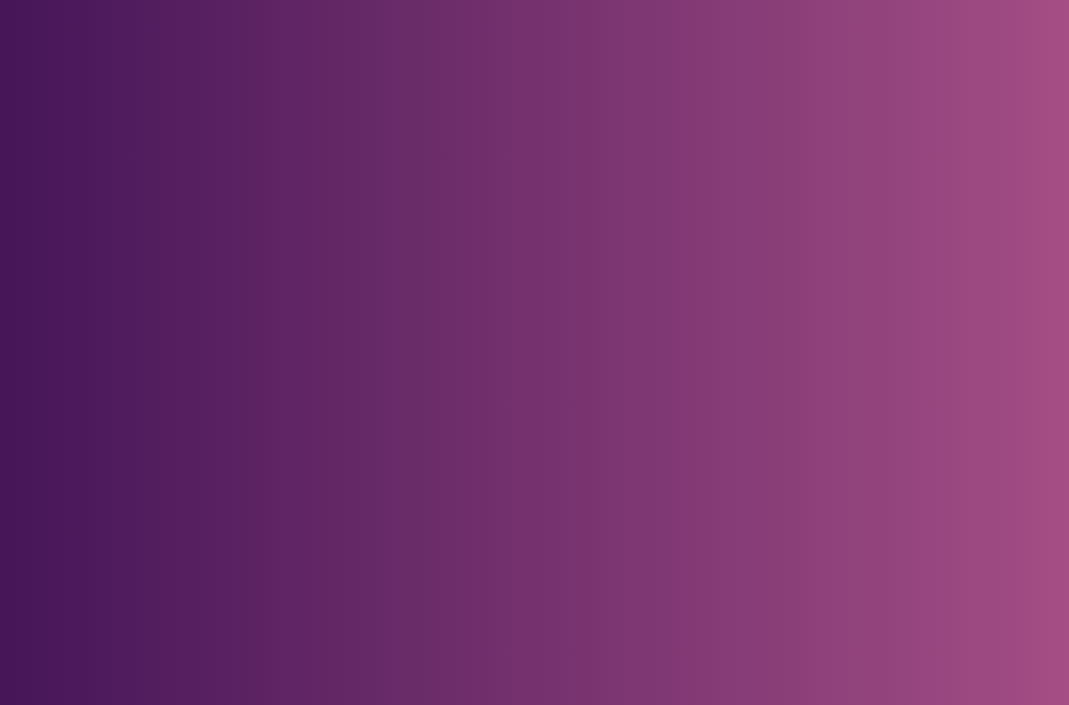
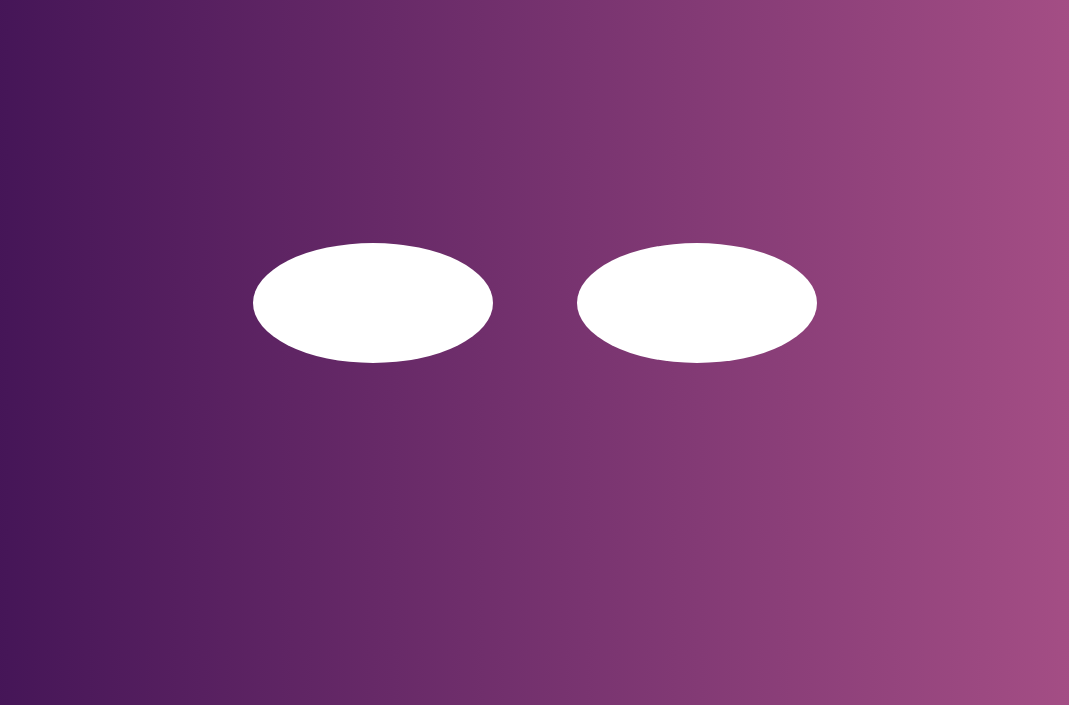
Before and after one commit to johnmwaura08/eyes-follow-cursor, a plain HTML site: page eyes.html in a window 1280 px wide. Shown: the part 95-800 px from the top of the page, without its empty margins (105-1174 px from the left). Drawn offline with Linux system fonts and the light colour scheme.

Commit message:
added eye sockets

```diff
--- a/eyes.css
+++ b/eyes.css
@@ -13,5 +13,21 @@ background: linear-gradient(to right, #3c1053, #ad5389); /* W3C, IE 10+/ Edge, F
     font-size: 50px;
 }
 .eyes{
+    position: absolute;
+    top: 50%;
+    transform: translateY(-50%);
+    width: 100%;
+    text-align: center;
 
 }
+.eye{
+    width: 240px;
+    height: 120px;
+    background: #fff;
+    display: inline-block;
+    margin: 40px;
+    border-radius: 50%;
+
+
+
+}
```
